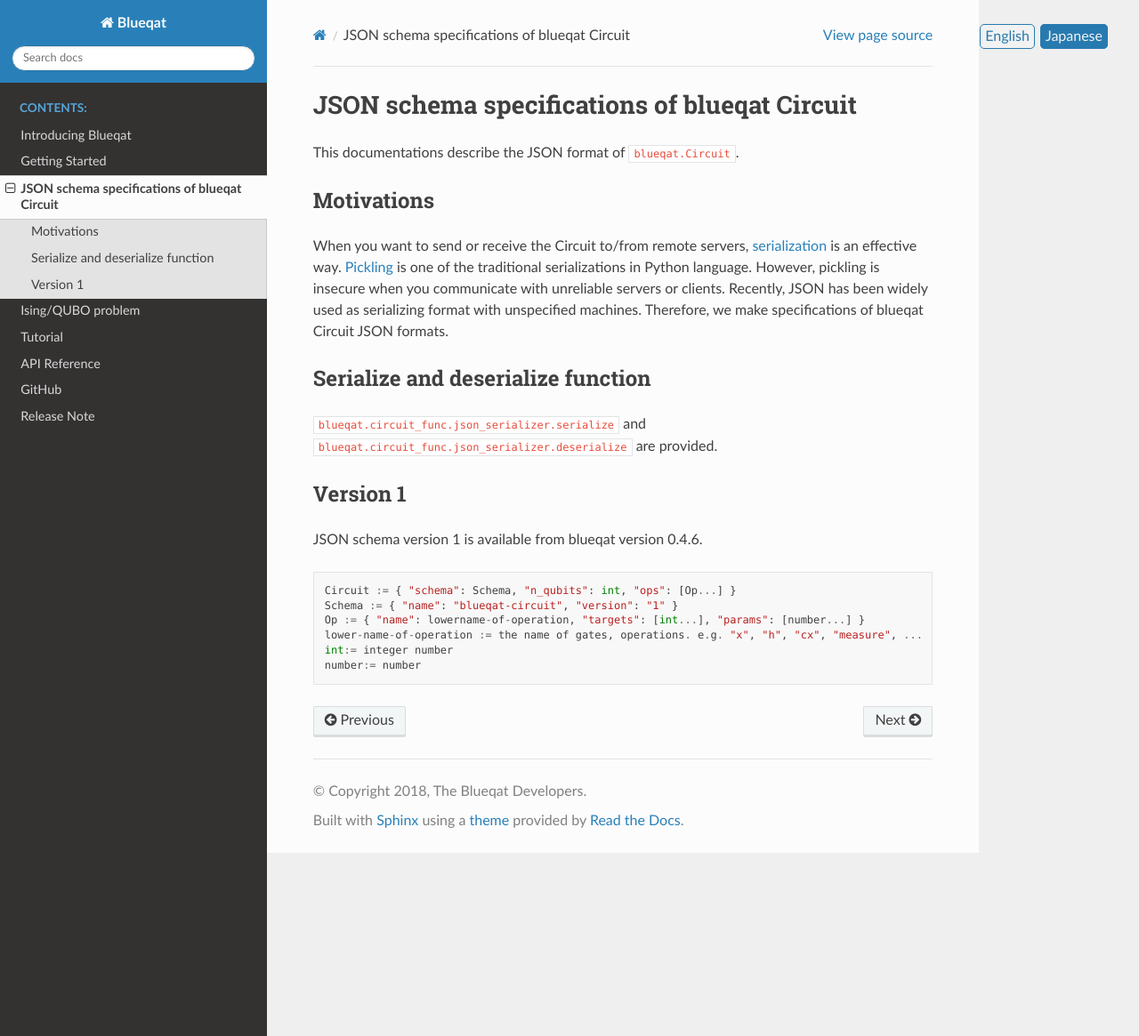
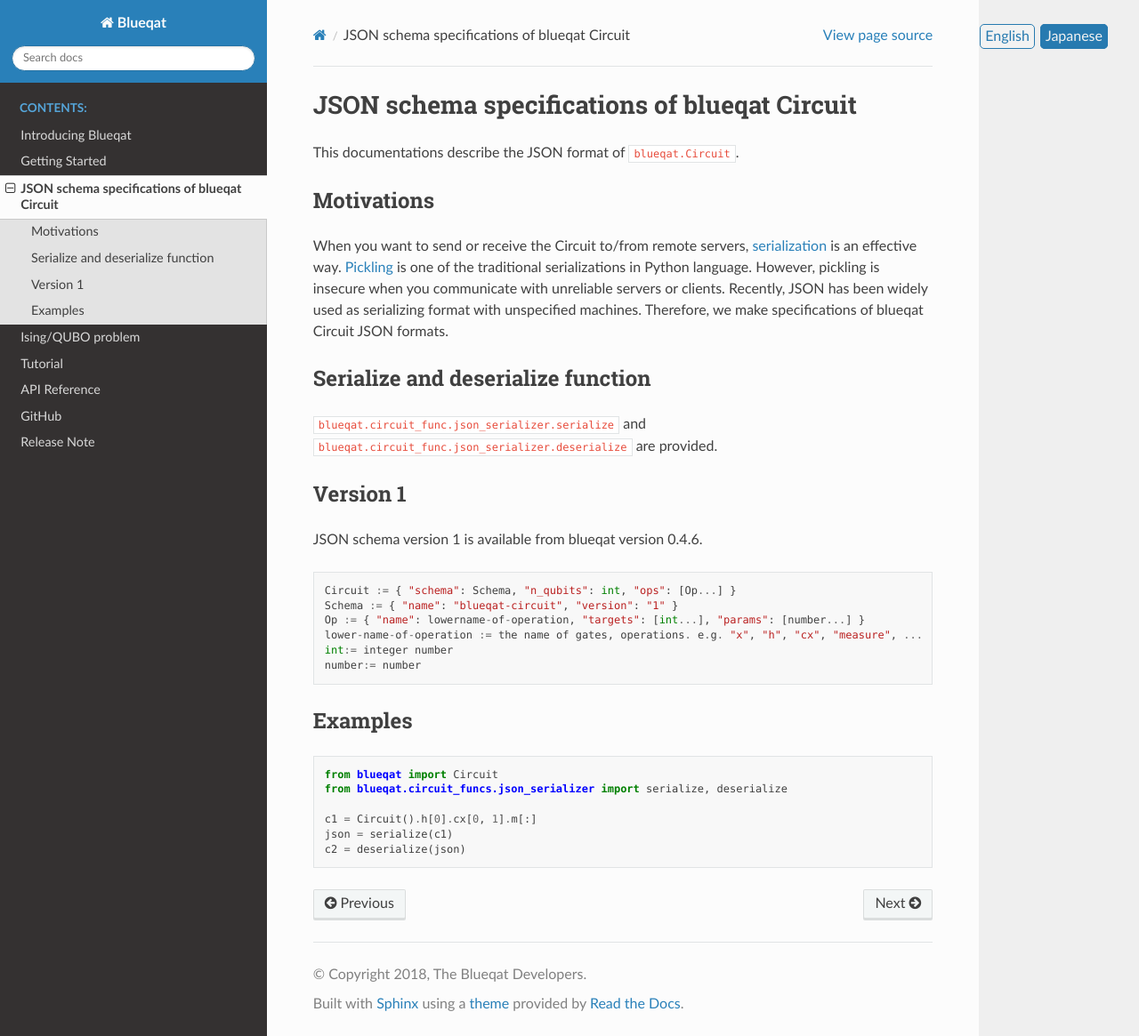
Before and after one commit to Qaqarot/qaqarot, a Sphinx documentation site: the page built from doc/source/json.rst, in a window 1280 px wide and 1165 px high. Shown: the whole window at 89% size. Built offline with Sphinx 7.4.7 and the Read the Docs theme 2.0.0, drawn with Linux system fonts in a browser that asks for light colours.

Commit message:
Add examples in json.rst

```diff
--- a/doc/source/json.rst
+++ b/doc/source/json.rst
@@ -27,3 +27,15 @@ JSON schema version 1 is available from blueqat version 0.4.6. ::
   lower-name-of-operation := the name of gates, operations. e.g. "x", "h", "cx", "measure", ...
   int:= integer number
   number:= number
+
+Examples
+--------
+
+.. code-block:: python
+
+  from blueqat import Circuit
+  from blueqat.circuit_funcs.json_serializer import serialize, deserialize
+
+  c1 = Circuit().h[0].cx[0, 1].m[:]
+  json = serialize(c1)
+  c2 = deserialize(json)
```
